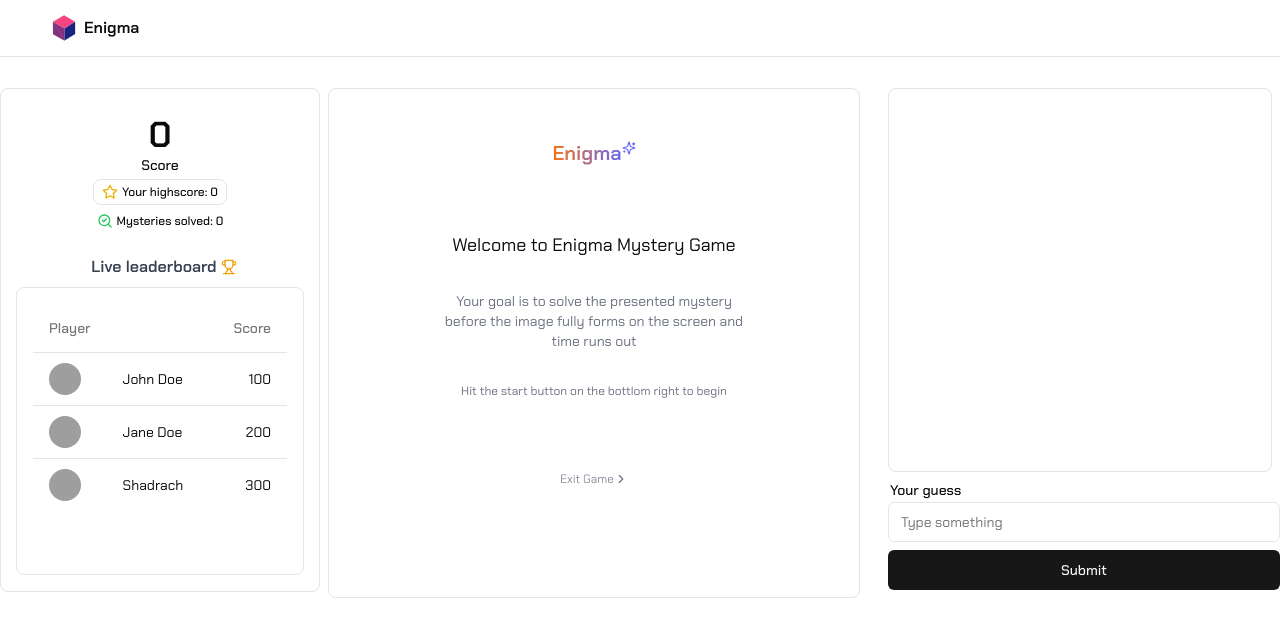
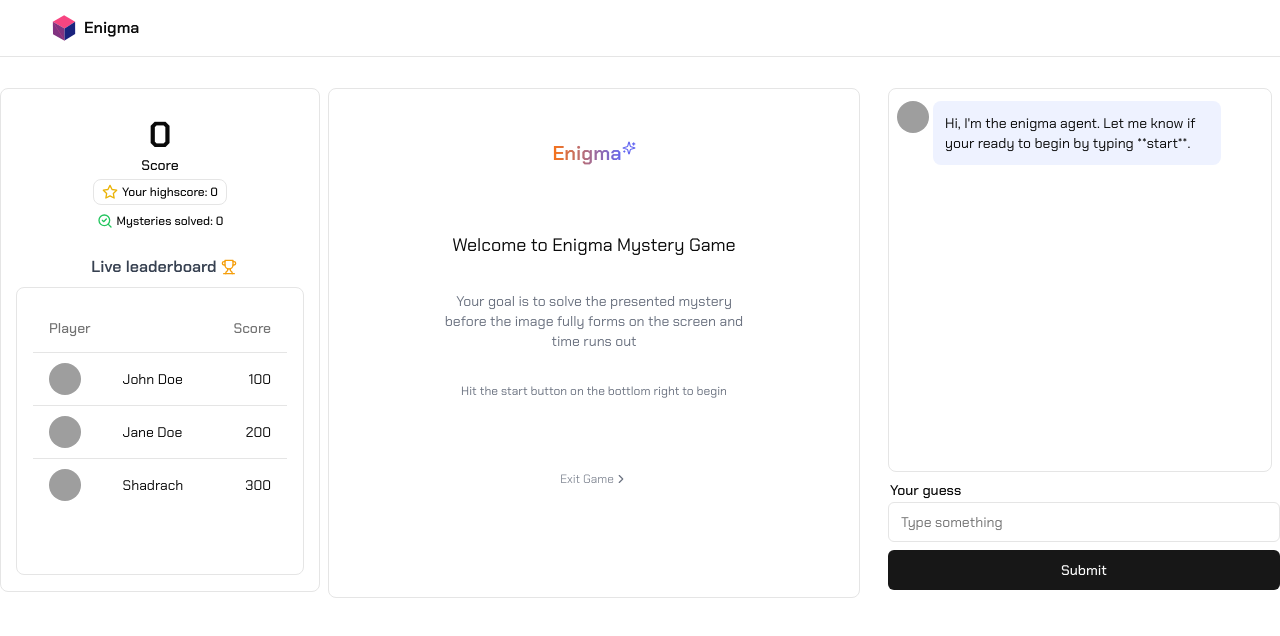
Before and after one commit to Arttribute/enigma, a Next.js app: page /play in a window 1280 px wide. Shown: the top 636 px of the page. Built offline with nearby package versions, Linux system fonts and the light colour scheme; grey boxes are pictures that could not be loaded.

Commit message:
feat: add more game instructions

```diff
--- a/components/game/EnigmaAgent.tsx
+++ b/components/game/EnigmaAgent.tsx
@@ -38,6 +38,16 @@ export default function EnigmaAgent({
     <>
       <ScrollArea className="h-96 border rounded-lg m-1 p-2">
         <div className="flex flex-col w-46 ">
+          <div className="flex">
+            <Avatar className="h-8 w-8 mt-1">
+              <AvatarImage src="https://github.com/shadcn.png" alt="@shadcn" />
+              <AvatarFallback>CN</AvatarFallback>
+            </Avatar>
+            <div className="bg-indigo-50 w-72 m-1 p-3 rounded-lg text-sm">
+              Hi, I'm the enigma agent. Let me know if your ready to begin by
+              typing **start**.
+            </div>
+          </div>
           {messages.map((message) => (
             <div key={message.id} className="flex">
               {message.role !== "user" && (
--- a/components/game/FailDialog.tsx
+++ b/components/game/FailDialog.tsx
@@ -35,7 +35,7 @@ export default function SuccessDialog({
           <div className="p-2 flex flex-col items-center justify-center">
             <Image
               src={imageUrl}
-              width={400}
+              width={500}
               height={400}
               alt={"game"}
               className="aspect-square rounded-md m-1"
--- a/components/game/ScoreDisplay.tsx
+++ b/components/game/ScoreDisplay.tsx
@@ -12,7 +12,7 @@ export default function ScoreDisplay({
   mysteriesCount: number;
 }) {
   return (
-    <div className=" mt-1 p-0.5 rounded-lg w-full">
+    <div className=" mt-1 mx-3 p-0.5 rounded-lg w-full">
       <div className="flex flex-col items-center p-3 rounded-lg">
         <p className="text-4xl font-semibold">{score}</p>
         <p className="text-sm font-medium ">Score</p>
--- a/components/game/SuccessDialog.tsx
+++ b/components/game/SuccessDialog.tsx
@@ -35,8 +35,8 @@ export default function SuccessDialog({
           <div className="p-2 flex flex-col items-center justify-center">
             <Image
               src={imageUrl}
-              width={400}
-              height={400}
+              width={500}
+              height={500}
               alt={"game"}
               className="aspect-square rounded-md m-1"
             />
```
